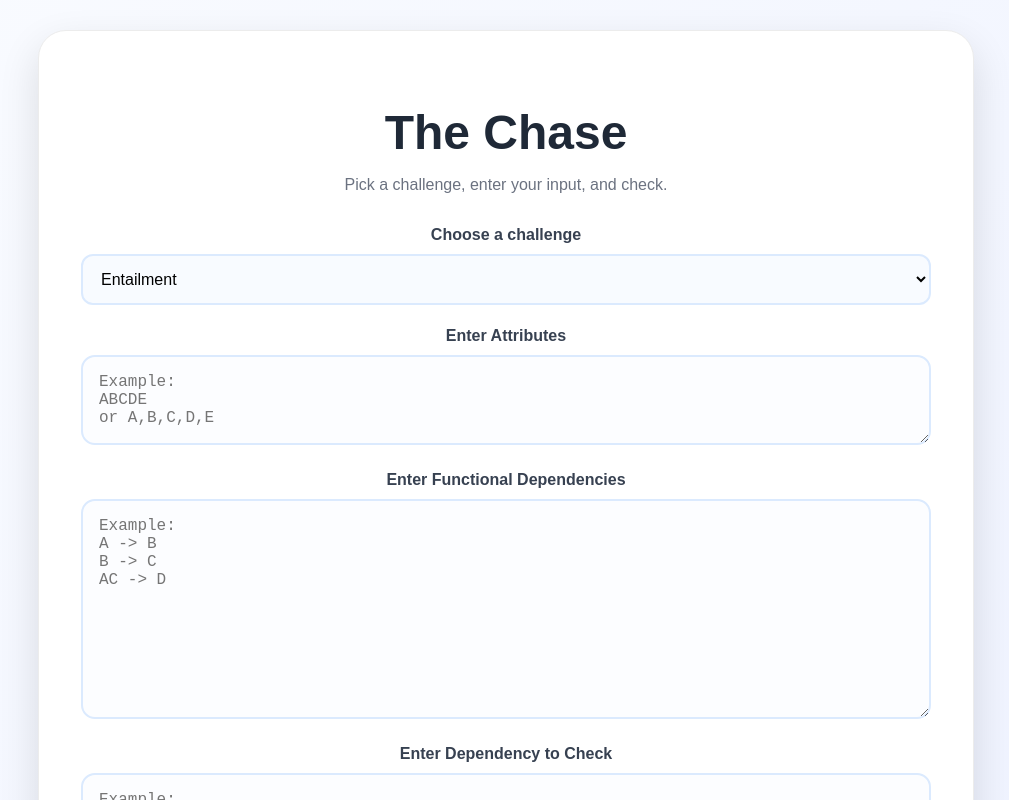
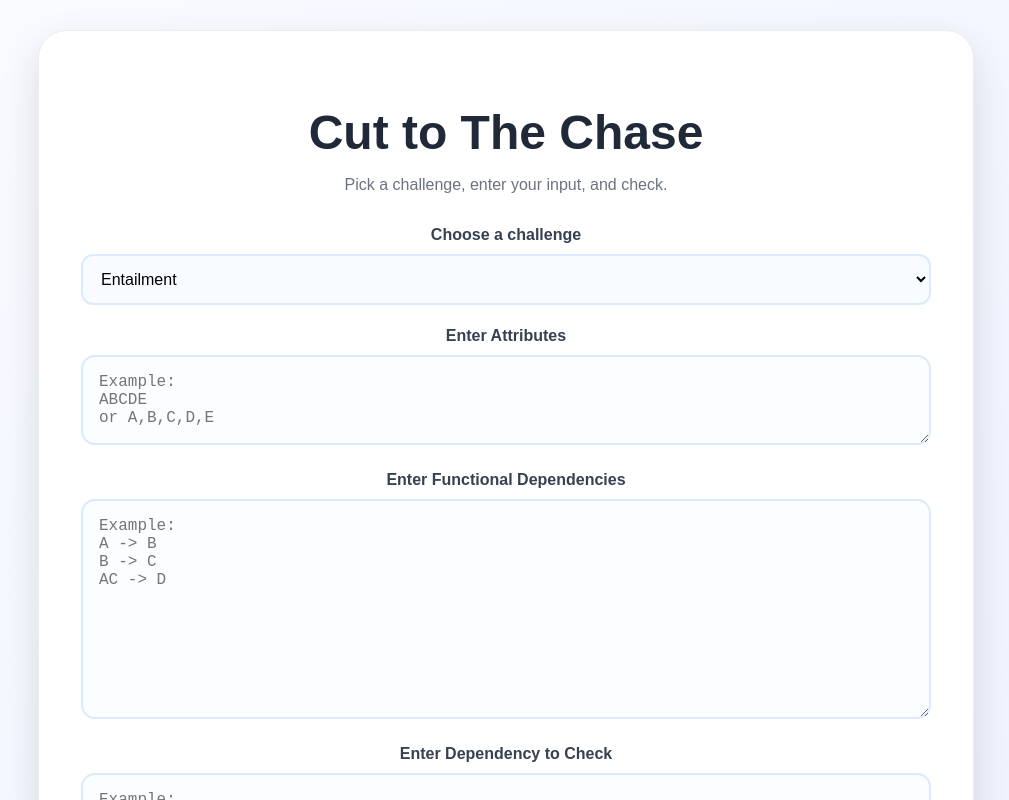
Before and after one commit to K1mcheee/the-chase, a React (Create React App) app in the folder frontend/: page / in a window 1280 px wide. Shown: the top 800 px of the page, without its empty margins (134-1143 px from the left). Built offline with nearby package versions, Linux system fonts and the light colour scheme; no server answers.

Commit message:
Update name to Cut to The Chase

```diff
--- a/frontend/src/components/homePage.js
+++ b/frontend/src/components/homePage.js
@@ -117,7 +117,7 @@ function HomePage() {
 						color: "#1f2937",
 					}}
 				>
-					The Chase
+					Cut to The Chase
 				</h1>
 
 				<p
```
